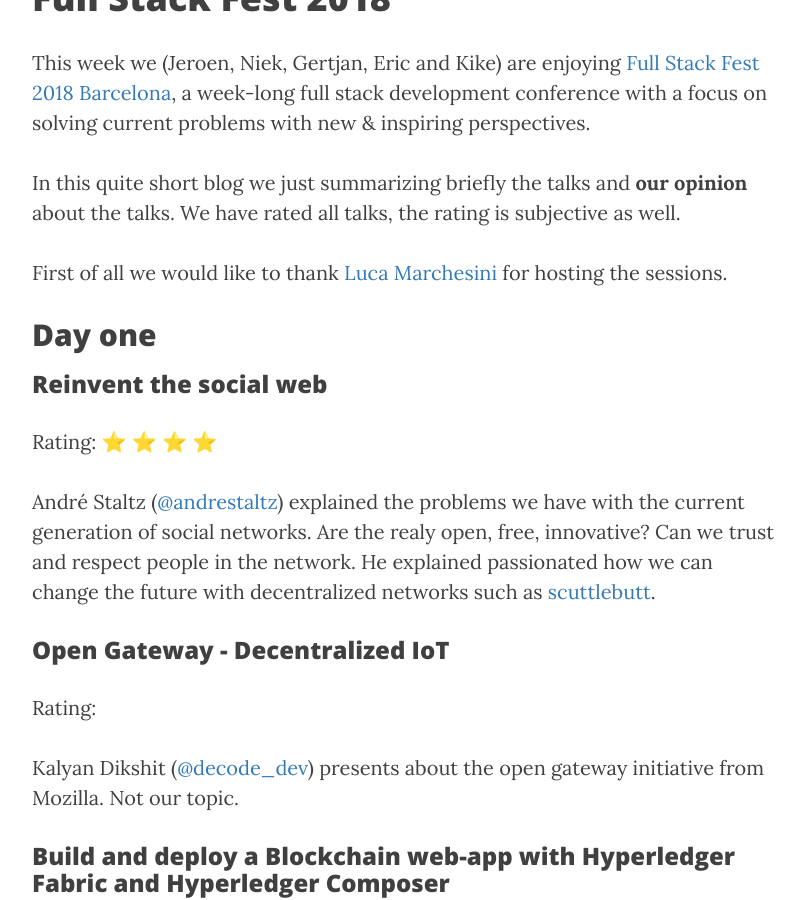
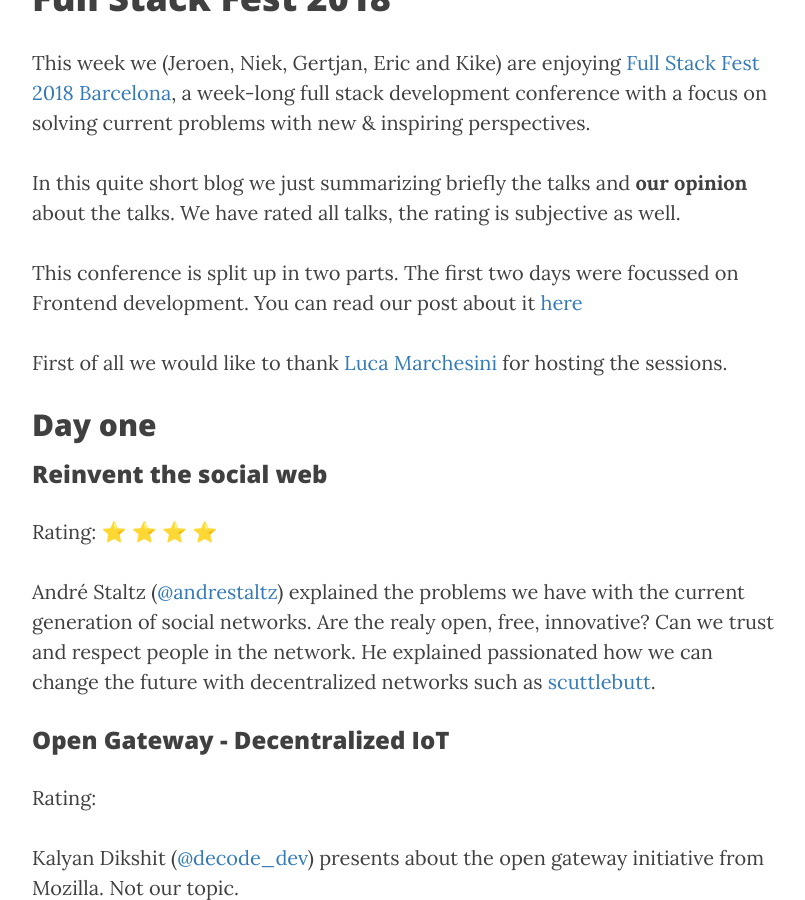
Before and after one commit to 040code/040code, a Jekyll site: the page built from _posts/2018-09-04-fsf-backend.md, in a window 1280 px wide and 900 px high, scrolled down 596 px. Shown: the whole window, without its empty margins (233-1038 px from the left). Built offline with Jekyll 4.4.1, drawn with Linux system fonts in a browser that asks for light colours; nearby versions of some CDN libraries; emoji names are drawn with the system emoji font; comment, search, counter and statistics services are not loaded.

Commit message:
Add reference in backend post to frontend days

```diff
--- a/_posts/2018-09-04-fsf-backend.md
+++ b/_posts/2018-09-04-fsf-backend.md
@@ -15,6 +15,8 @@
 a week-long full stack development conference with a focus on solving current problems with new & inspiring perspectives.
 
 In this quite short blog we just summarizing briefly the talks and **our opinion** about the talks. We have rated all talks, the rating is subjective as well.
+
+This conference is split up in two parts. The first two days were focussed on Frontend development. You can read our post about it [here](https://040code.github.io/2018/09/18/fsf-frontend/)
 
 First of all we would like to thank [Luca Marchesini](https://twitter.com/xbill82) for hosting the sessions.
 
```
